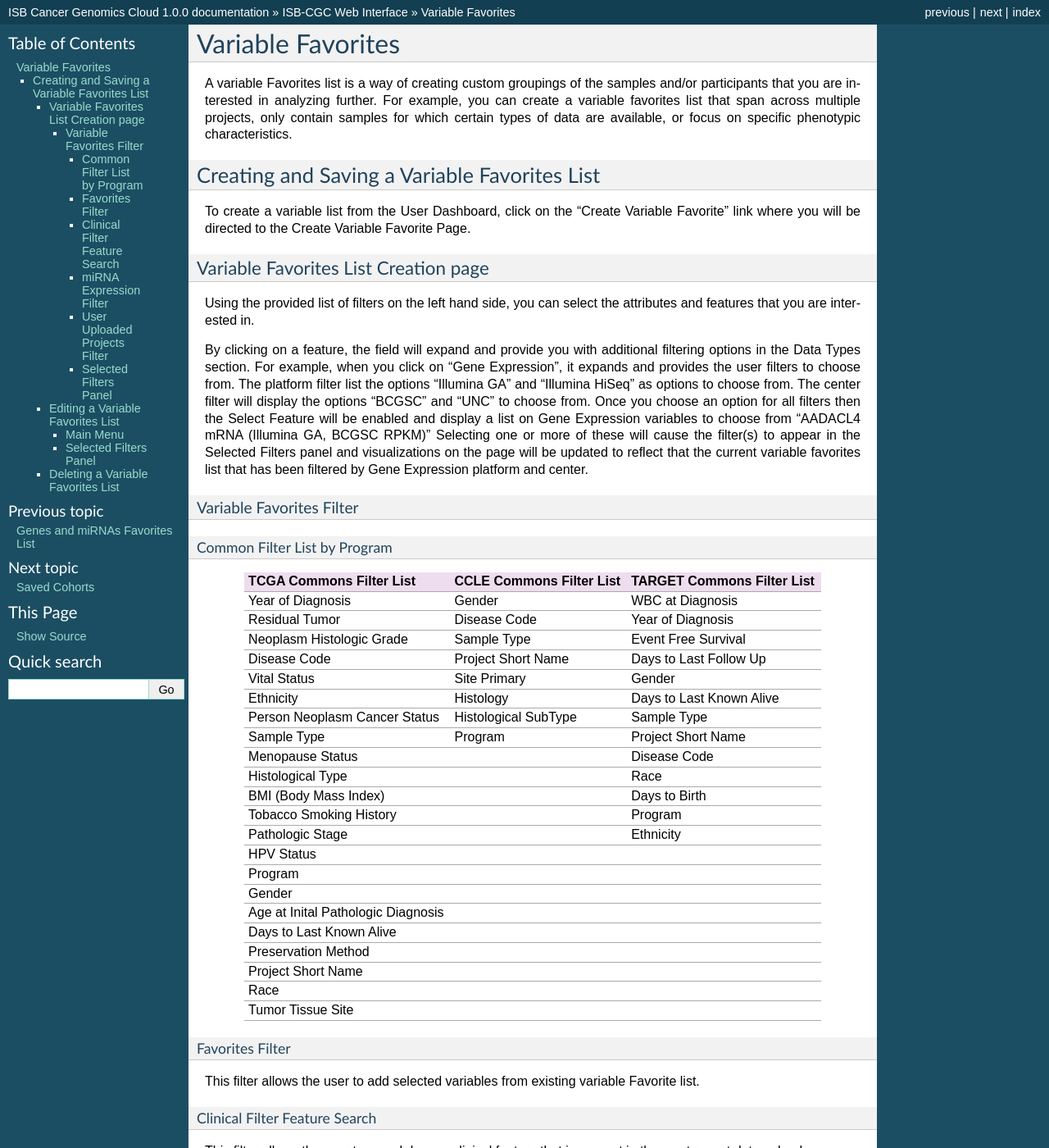
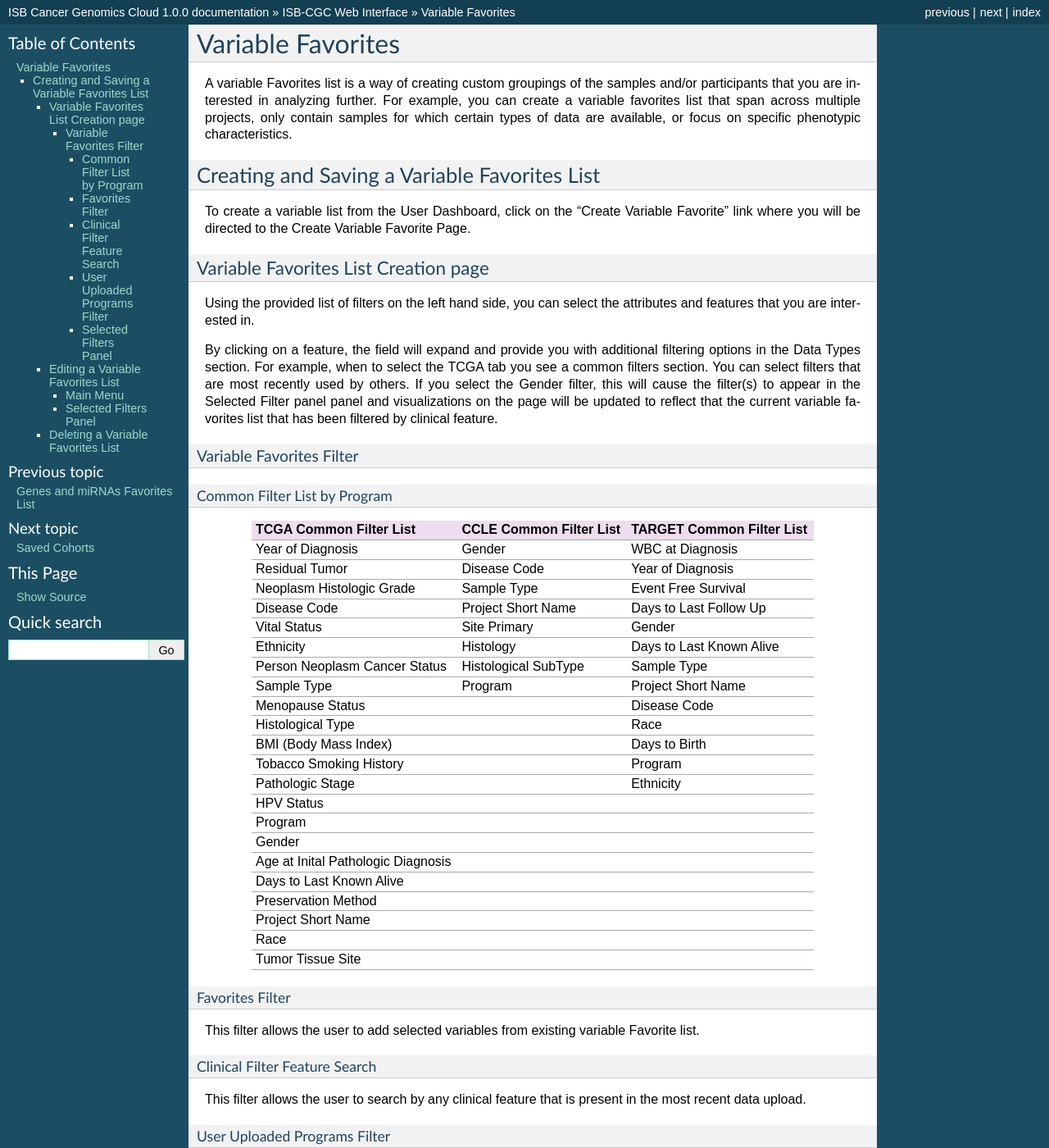
Before and after one commit to isb-cgc/readthedocs, a Sphinx documentation site: the page built from docs/source/sections/webapp/Variable-Favorites.rst, in a window 1280 px wide and 1400 px high. Shown: the whole window at 82% size. Built offline with Sphinx 7.4.7, drawn with Linux system fonts in a browser that asks for light colours; pages that are not in the unit, such as notebooks, are missing from menus; some of the changed text lies outside the part shown.

Commit message:
updated examples

```diff
--- a/docs/source/sections/webapp/Variable-Favorites.rst
+++ b/docs/source/sections/webapp/Variable-Favorites.rst
@@ -14,8 +14,8 @@ Using the provided list of filters on the left hand side, you can select the att
 that you are interested in.
 
 By clicking on a feature, the field will expand and provide you with additional filtering options in the Data Types section.
-For example, when you click on “Gene Expression”, it expands and provides the user  filters to choose from. The platform filter list the options "Illumina GA" and "Illumina HiSeq" as options to choose from. The center filter will display the options "BCGSC" and "UNC" to choose from. Once you choose an option for all filters then the Select Feature will be enabled and display a list on Gene Expression variables to choose from "AADACL4 mRNA (Illumina GA, BCGSC RPKM)" Selecting one or more of these will cause the filter(s) to appear in the Selected Filters
-panel and visualizations on the page will be updated to reflect that the current variable favorites list that has been filtered by Gene Expression platform and center.
+For example, when to select the TCGA tab you see a common filters section. You can select filters that are most recently used by others.  If you select the Gender filter, this will cause the filter(s) to appear in the Selected Filter panel panel and visualizations on the page will be updated to reflect that the current variable favorites list that has been filtered by clinical feature.
+
 
 Variable Favorites Filter
 --------------------------
@@ -23,7 +23,7 @@ Variable Favorites Filter
 Common Filter List by Program
 ^^^^^^^^^^^^^^^^^^^^^^^^^^^^^^^
    +-----------------------+------------------------------+---------------------+
-   | TCGA Commons Filter   | CCLE Commons Filter List     | TARGET Commons      |
+   | TCGA Common  Filter   | CCLE Common  Filter List     | TARGET Common       |
    | List                  |                              | Filter List         |
    +=======================+==============================+=====================+
    | Year of Diagnosis     | Gender                       | WBC at              |
@@ -88,13 +88,10 @@ Clinical Filter Feature Search
 ^^^^^^^^^^^^^^^^^^^^^^^^^^^^^^
 This filter allows the user to search by any clinical feature that is present in the most recent data upload.
 
-miRNA Expression Filter
-^^^^^^^^^^^^^^^^^^^^^^^
-This filter allows the user to search by miRNA name filter, platform filter, and value filter for any miRNA expressions present in our system.
 
-User Uploaded Projects Filter
+User Uploaded Programs Filter
 ^^^^^^^^^^^^^^^^^^^^^^^^^^^^^
-This filter allows you to select by filters that you have uploaded using the upload data functionality. It's seperated by studies within your projects, a drop down list will display the features that are assocaited.
+This filter allows you to select by filters that you have uploaded using the upload data functionality. It's seperated by projects within your program, a drop down list will display the features that are assocaited.
 
 Selected Filters Panel
 ^^^^^^^^^^^^^^^^^^^^^^
```
